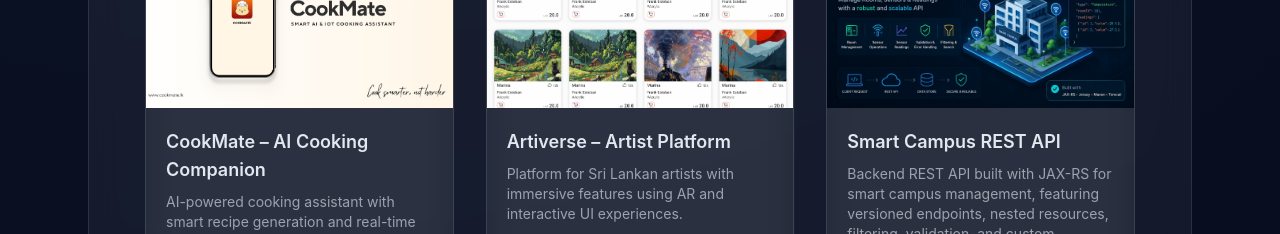
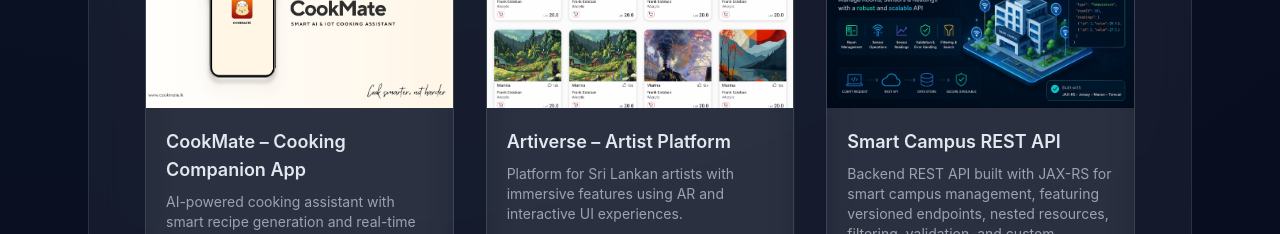
Before and after one commit to Januki-Liyanapathirana/portfolio, a React app: page / in a window 1280 px wide. Shown: the part 1880-2114 px from the top of the page. Built offline with nearby package versions, Linux system fonts and the light colour scheme; the HTML template or start-up script is replaced by a standard one.

Commit message:
updated cv

```diff
--- a/src/components/Hero.jsx
+++ b/src/components/Hero.jsx
@@ -28,7 +28,7 @@
 
           <div className="flex gap-4">
             <a
-              href="/Januki_liyanapathirana_Resume_2026_fs.pdf"
+              href="/Januki_liyanapathirana_Resume_2026_Portfolio.pdf"
               download
               className="bg-blue-500 text-white px-6 py-2 rounded-lg shadow hover:bg-blue-600 transition"
             >
--- a/src/components/Projects.jsx
+++ b/src/components/Projects.jsx
@@ -1,6 +1,6 @@
 const projects = [
   {
-    title: "CookMate – AI Cooking Companion",
+    title: "CookMate – Cooking Companion App",
     desc: "AI-powered cooking assistant with smart recipe generation and real-time temperature monitoring integration.",
     tech: ["React Native", "Node.js", "Express.js", "MongoDB", "Firebase"],
     img: "/cookmate.jpg",
```
Also changed, not shown: 1 other file (tests, documents, lock files or other folders).
